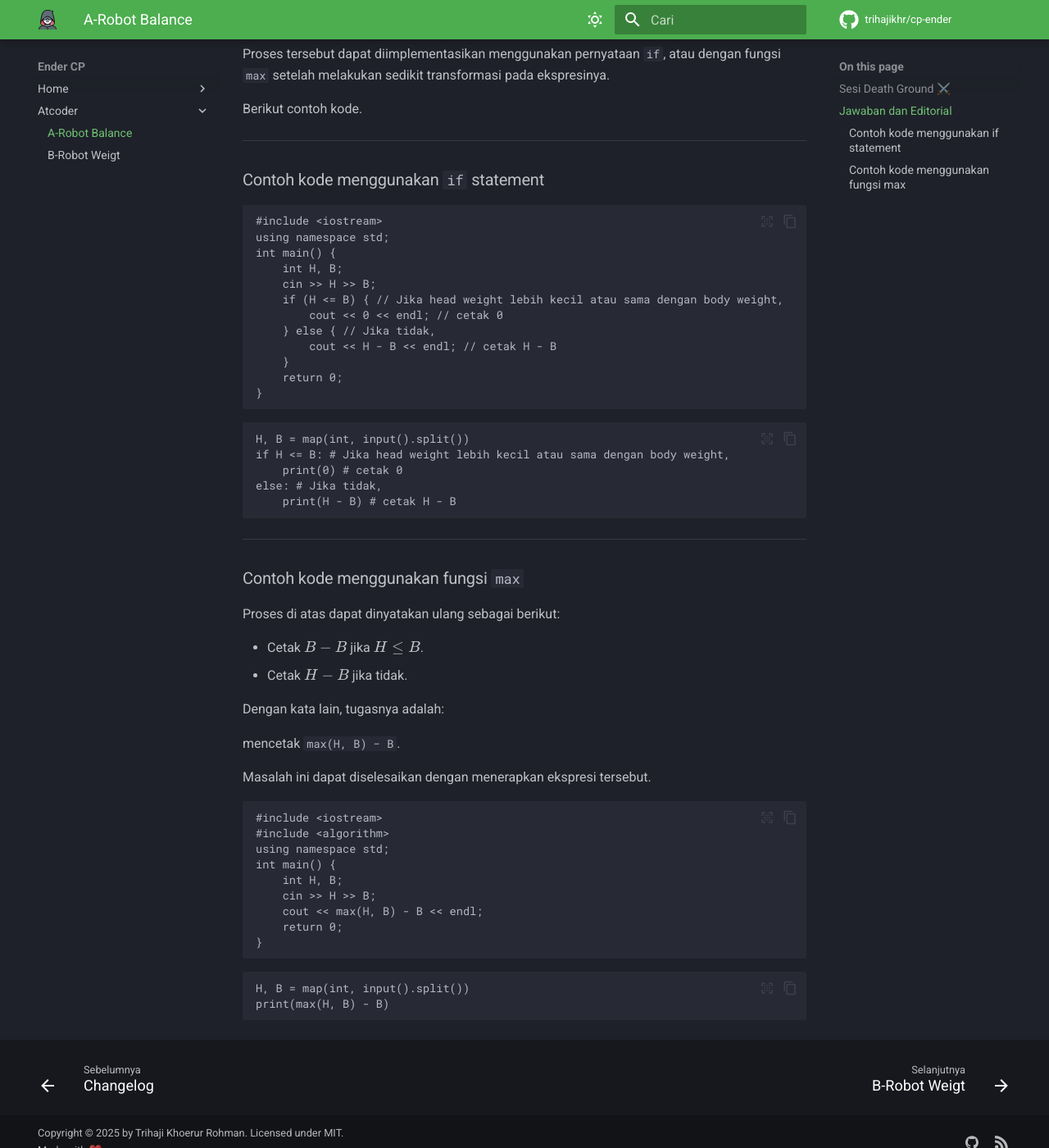
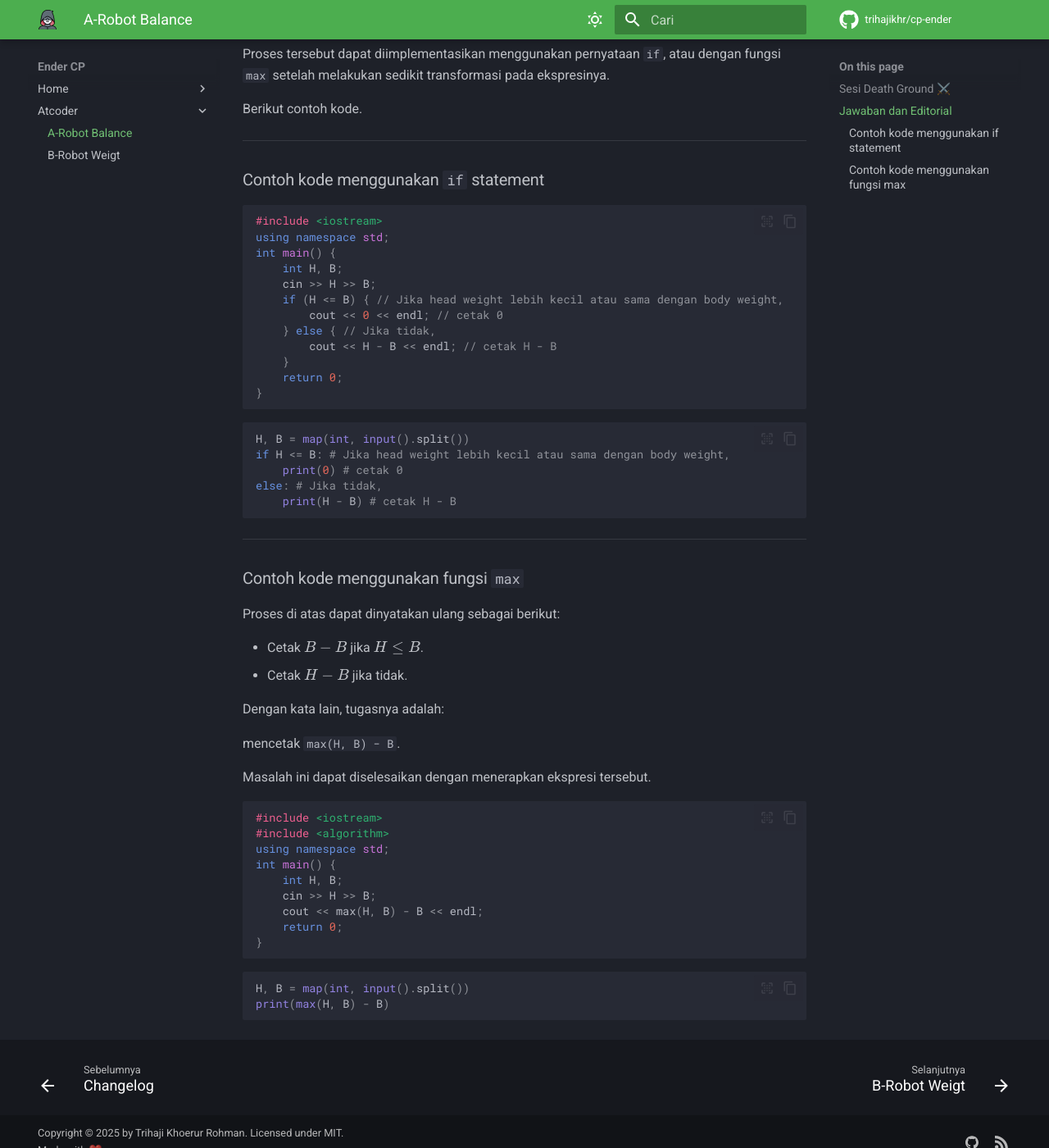
Before and after one commit to trihajikhr/cp-ender, an MkDocs documentation site: the page built from docs/atcoder/abc431/A-robot-balance.md, in a window 1280 px wide and 1400 px high, scrolled down 999 px. Shown: the whole window at 82% size. Built offline with MkDocs 1.6.1 and Material for MkDocs 9.7.7, drawn with Linux system fonts in a browser that asks for light colours; comment, search, counter and statistics services are not loaded.

Commit message:
Fix code block formatting in A-robot-balance.md
Updated code examples in A-robot-balance.md to use correct code block formatting.

````diff
--- a/docs/atcoder/abc431/A-robot-balance.md
+++ b/docs/atcoder/abc431/A-robot-balance.md
@@ -43,7 +43,7 @@
 
 ### Contoh kode menggunakan `if` statement
 
-```
+```cpp
 #include <iostream>
 using namespace std;
 int main() {
@@ -58,7 +58,7 @@
 }
 ```
 
-```
+```py
 H, B = map(int, input().split())
 if H <= B: # Jika head weight lebih kecil atau sama dengan body weight,
     print(0) # cetak 0
@@ -81,7 +81,7 @@
 
 Masalah ini dapat diselesaikan dengan menerapkan ekspresi tersebut.
 
-```
+```cpp
 #include <iostream>
 #include <algorithm>
 using namespace std;
@@ -93,7 +93,7 @@
 }
 ```
 
-```
+```py
 H, B = map(int, input().split())
 print(max(H, B) - B)
 ```
````
